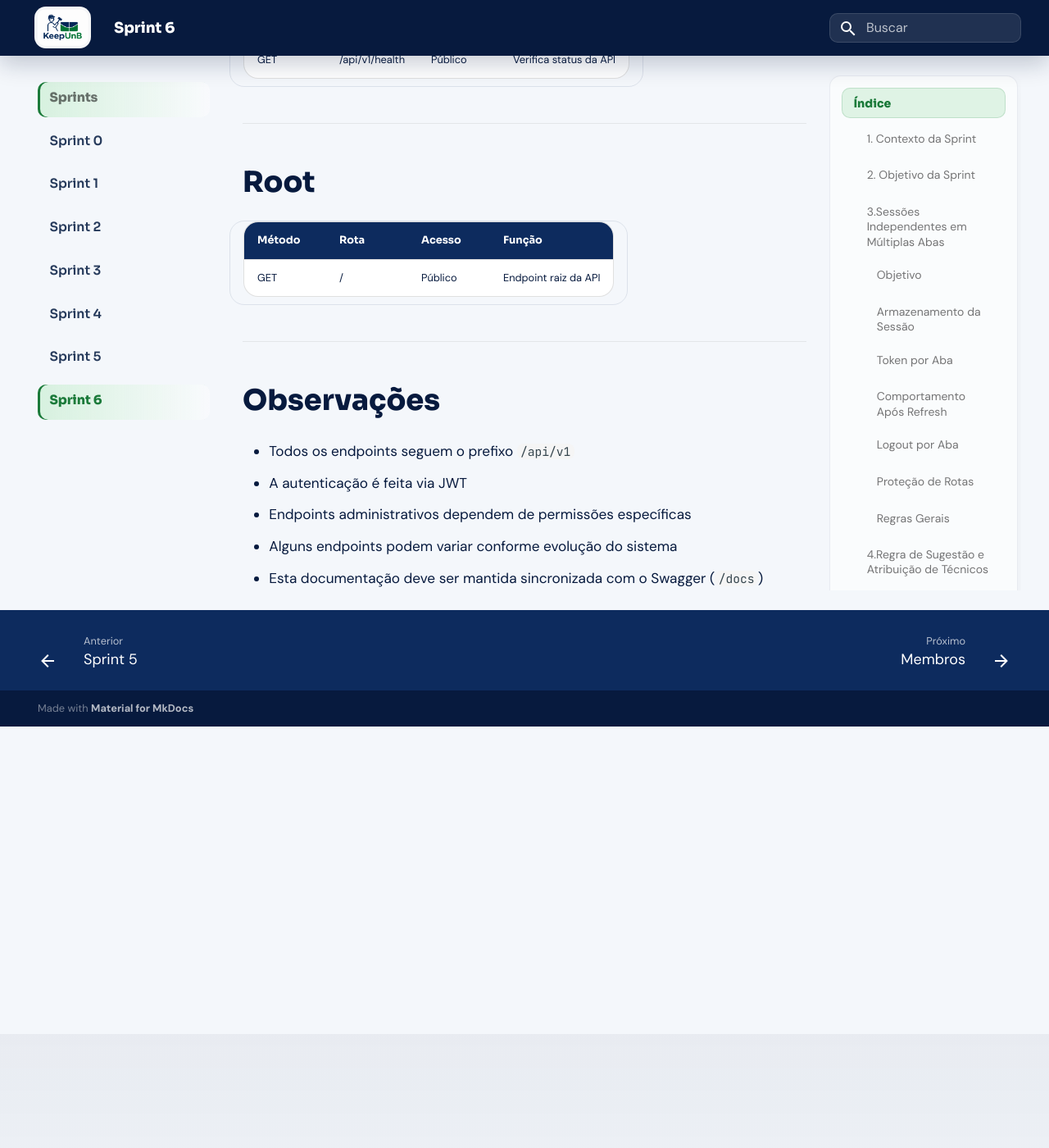
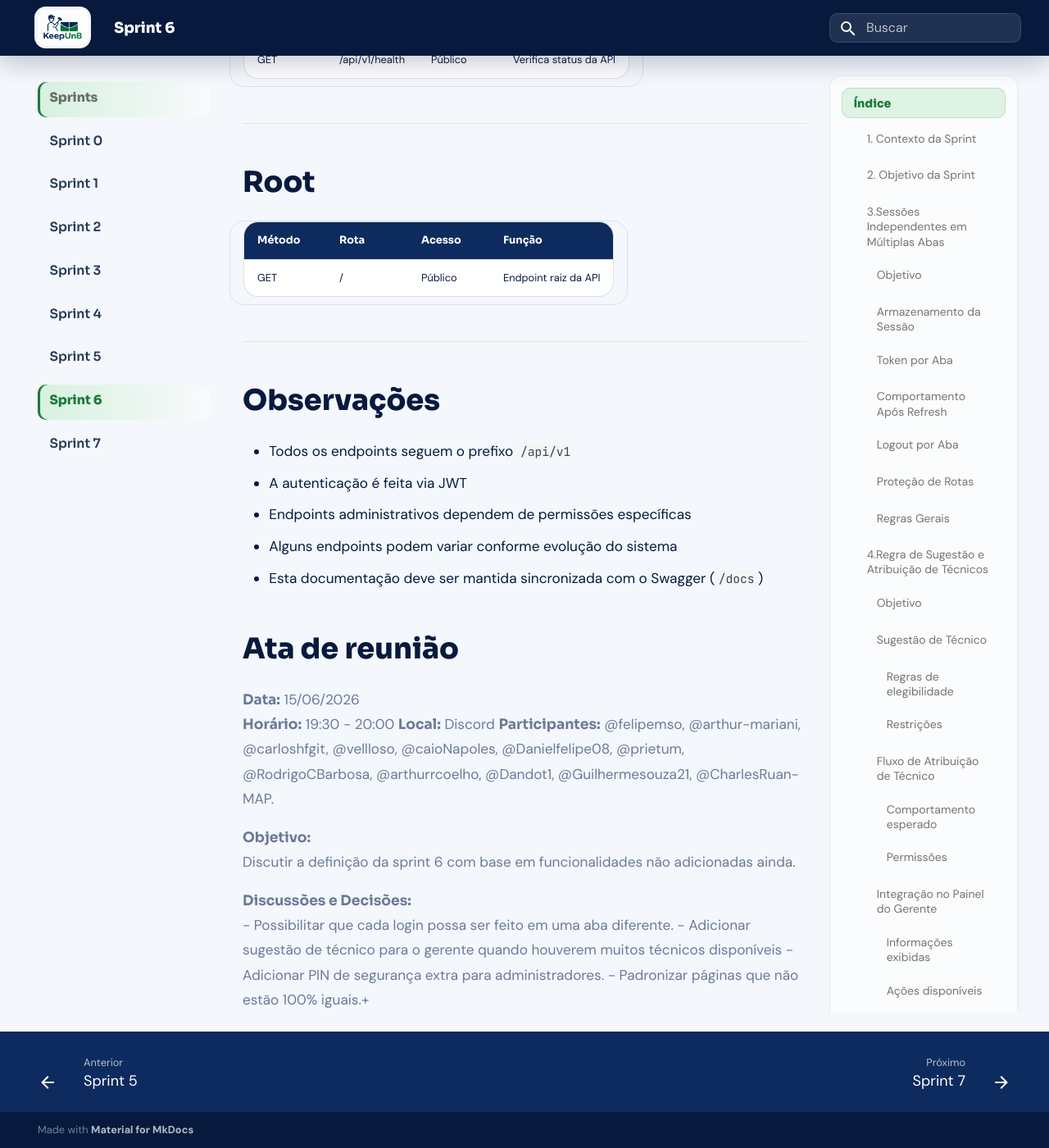
Before and after one commit to FGA0138-MDS-Ajax/2026.1-T03-Parnas, an MkDocs documentation site: the page built from docs/sprints/sprint6/sprint6.md, in a window 1280 px wide and 1400 px high, scrolled down 11339 px. Shown: the whole window at 82% size. Built offline with MkDocs 1.6.1 and Material for MkDocs 9.7.7, drawn with Linux system fonts in a browser that asks for light colours; before the commit the page ends 12225 px from its top, so only the background shows below that.

Commit message:
documentação/adição da sprint 7 e registro da ata da sprint 6

```diff
--- a/docs/sprints/sprint6/sprint6.md
+++ b/docs/sprints/sprint6/sprint6.md
@@ -325,3 +325,19 @@ Todos os endpoints abaixo representam o estado atual do backend.
 - Endpoints administrativos dependem de permissões específicas
 - Alguns endpoints podem variar conforme evolução do sistema
 - Esta documentação deve ser mantida sincronizada com o Swagger (`/docs`)
+
+## Ata de reunião
+
+**Data:** 15/06/2026
+**Horário:** 19:30 - 20:00
+**Local:**  Discord
+**Participantes:**  @felipemso, @arthur-mariani, @carloshfgit, @vellloso, @caioNapoles, @Danielfelipe08, @prietum, @RodrigoCBarbosa, @arthurrcoelho, @Dandot1, @Guilhermesouza21, @CharlesRuan-MAP.
+
+**Objetivo:**
+Discutir a definição da sprint 6 com base em funcionalidades não adicionadas ainda.
+
+**Discussões e Decisões:**
+-  Possibilitar que cada login possa ser feito em uma aba diferente.
+-  Adicionar sugestão de técnico para o gerente quando houverem muitos técnicos disponíveis
+-  Adicionar PIN de segurança extra para administradores.
+-  Padronizar páginas que não estão 100% iguais.+
--- a/mkdocs.yml
+++ b/mkdocs.yml
@@ -52,6 +52,7 @@ nav:
       - Sprint 4: "sprints/sprint4/sprint4.md"
       - Sprint 5: "sprints/sprint5/sprint5.md"
       - Sprint 6: "sprints/sprint6/sprint6.md"
+      - Sprint 7: "sprints/sprint7/sprint7.md"
 
   - Nossa equipe:
       - Membros: "equipe/membros.md"
```
Also changed, not shown: docs/sprints/sprint7/sprint7.md (added, +71 -0 lines).
